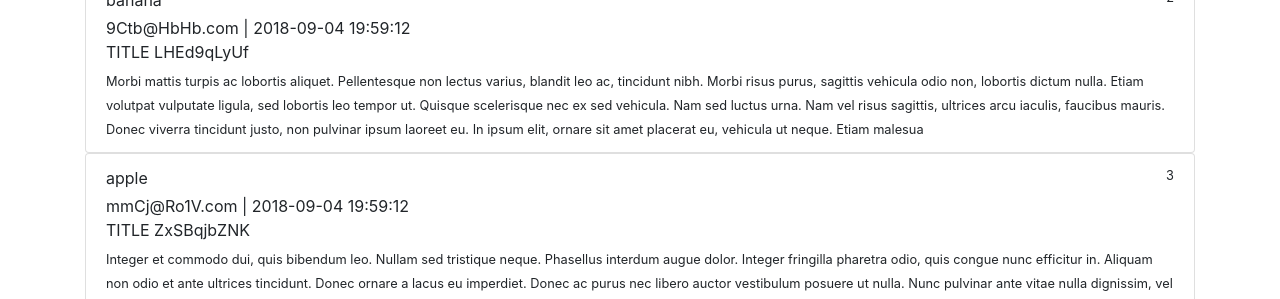
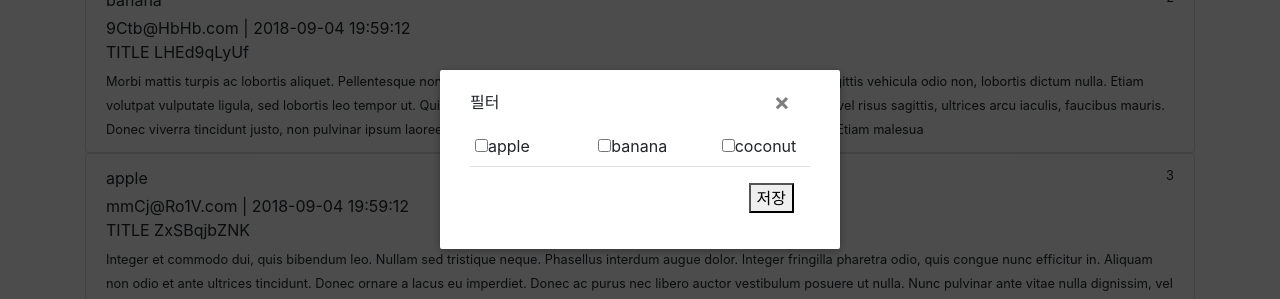
Before and after one commit to ghwlchlaks/interview-04, a Vue app: page / in a window 1280 px wide. Both pictures are taken after a click on the button "필터". Shown: the part 241-540 px from the top of the page. Built offline with nearby package versions, Linux system fonts and the light colour scheme.

Commit message:
카테고리 데이터 전달 받은 후 modal 컴포넌트 생성

```diff
--- a/src/App.vue
+++ b/src/App.vue
@@ -1,7 +1,7 @@
 <template>
   <div class="container">
     <div>
-      <button type="button" class="btn btn-info">필터</button>
+      <button type="button" class="btn btn-info" v-on:click="showModal=true">필터</button>
 
       <div class="btn-group btn-group-toggle btn-sort" data-toggle="buttons">
         <label class="btn btn-secondary active" v-on:click="sortClickHandler(false)">
@@ -19,12 +19,15 @@
     </div>
 
     <button v-on:click="nextPageHandler">다음페이지</button>
+
+    <filter-modal v-if="showModal" :categories="categories"/>
   </div>
 </template>
 
 <script>
 import List from "./components/List.vue";
 import Ads from "./components/Ads.vue";
+import FilterModal from "./components/FilterModal.vue";
 import listItem from "./datas/listItem.json";
 import categoryItem from "./datas/categoryItem.json";
 import adsItem from "./datas/adsItem.json";
@@ -33,7 +36,8 @@ export default {
   name: "app",
   components: {
     List,
-    Ads
+    Ads,
+    FilterModal
   },
   data() {
     return {
@@ -41,7 +45,8 @@ export default {
       categories: categoryItem.list,
       adsItems: adsItem.list,
       allItems: [],
-      page: 1
+      page: 1,
+      showModal: false
     };
   },
   mounted() {
@@ -77,7 +82,8 @@ export default {
       } else {
         // limit 2
       }
-    }
+    },
+    filterClickHandler: function() {}
   }
 };
 </script>
--- /dev/null
+++ b/src/components/FilterModal.vue
@@ -0,0 +1,81 @@
+<template>
+  <div class="modal-mask">
+    <div class="modal-wrapper">
+      <div class="modal-container">
+        <div class="row">
+          <div class="col">필터</div>
+
+          <div class="col close-container">
+            <button class="close">
+              <span aria-hidden="true">&times;</span>
+            </button>
+          </div>
+        </div>
+
+        <div class="row check-container">
+          <div class="form-check col-4" v-for="(category, index) in categories" :key="index">
+            <input type="checkbox" :value="category.name" v-model="selectedCategories">
+            <label>{{category.name}}</label>
+          </div>
+        </div>
+
+        <div class="modal-footer">
+          <button>저장</button>
+        </div>
+      </div>
+    </div>
+  </div>
+</template>
+
+<script>
+export default {
+  name: "FilterModal",
+  props: {
+    categories: Array
+  },
+  data() {
+    return {
+      selectedCategories: []
+    };
+  }
+};
+</script>
+
+<!-- Add "scoped" attribute to limit CSS to this component only -->
+<style lang="less" scoped>
+.modal-mask {
+  position: fixed;
+  top: 0;
+  left: 0;
+  width: 100%;
+  height: 100%;
+  background-color: rgba(0, 0, 0, 0.7);
+  display: table;
+}
+
+.modal-wrapper {
+  display: table-cell;
+  vertical-align: middle;
+}
+
+.modal-body {
+  margin: 20px 0;
+}
+
+.modal-container {
+  width: 400px;
+  margin: 0px auto;
+  padding: 20px 30px;
+  background-color: #fff;
+  border-radius: 2px;
+  box-shadow: 0 2px 8px rgba(0, 0, 0, 0.33);
+}
+
+.check-container {
+  margin-top: 20px;
+}
+
+.close-container {
+  margin-right: 20px;
+}
+</style>
```
